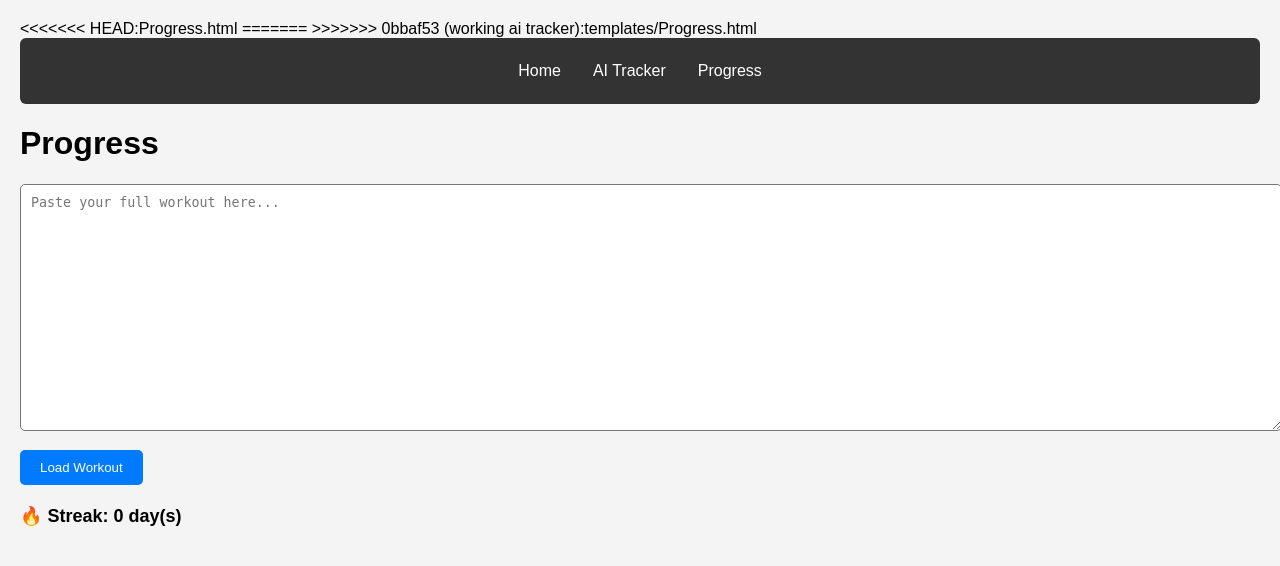
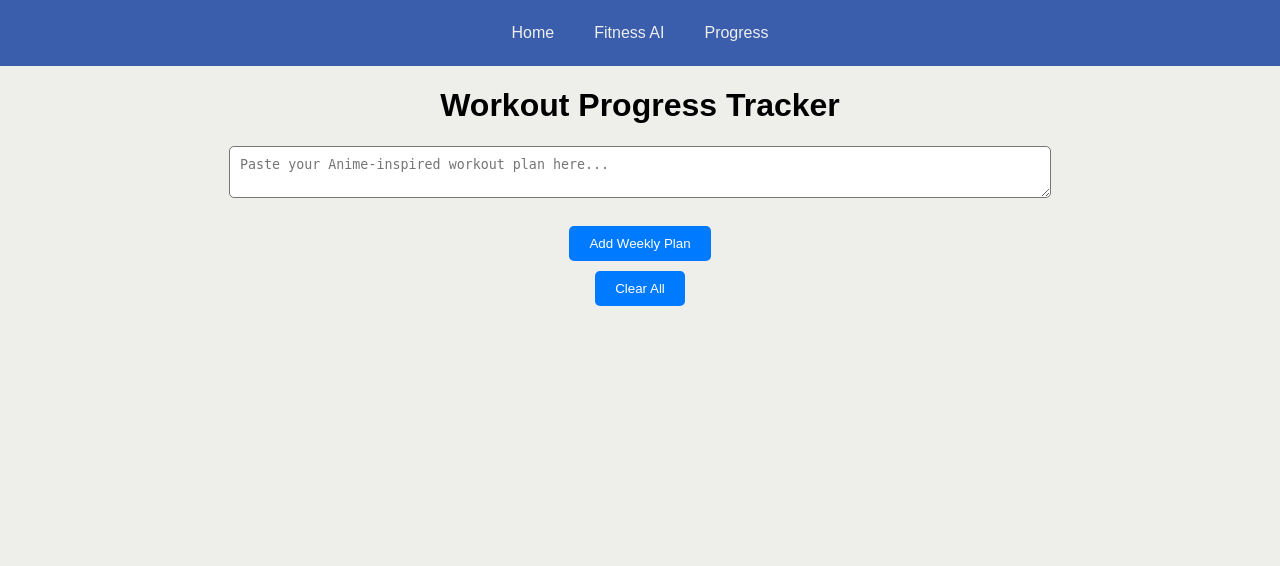
Before and after one commit to connorfeth/hackathon, a Flask app: page /Progress in a window 1280 px wide. Shown: the top 566 px of the page. Run offline with Flask 3, Linux system fonts and the light colour scheme.

Commit message:
final design

```diff
--- a/static/styles.css
+++ b/static/styles.css
@@ -75,7 +75,8 @@ body {
     margin-left: auto; /* Push the button to the right */
 }
 textarea {
-    width: 100%;
+    width: 100%; /* Make the text area take up the full width */
+    max-width: 800px; /* Set a maximum width for better readability */
     padding: 10px;
     border-radius: 5px;
     margin-bottom: 15px;
@@ -186,3 +198,97 @@ textarea {
     color: black;
     font-family: "Orbitron", sans-serif;
 }
+
+.chatbox::before {
+            content: '';
+            position: absolute;
+            width: 333px;
+            height: 333px;
+            background-image: url('/static/image1.jpeg'); /* Corrected path for the left image */
+            background-size: cover;
+            left: -350px;
+            top: 50%;
+            transform: translateY(-50%);
+        }
+
+        .chatbox::after {
+            content: '';
+            position: absolute;
+            width: 333px;
+            height: 333px;
+            background-image: url('/static/image2.png'); /* Corrected path for the right image */
+            background-size: cover;
+            right: -350px;
+            top: 50%;
+            transform: translateY(-50%);
+        }
+        .week-container {
+            display: flex;
+            flex-direction: column;
+            align-items: center;
+            margin: 20px auto;
+            padding: 15px;
+            border: 1px solid #ddd;
+            border-radius: 10px;
+            background-color: #f9f9f9;
+            box-shadow: 2px 2px 5px rgba(0, 0, 0, 0.1);
+            width: 100%; /* Make the week container wider */
+            max-width: 600px; /* Increase the maximum width */
+        }
+
+        .week-container h2 {
+            font-size: 20px;
+            margin-bottom: 10px;
+            cursor: pointer;
+        }
+
+        .day-header {
+            font-size: 16px;
+            font-weight: bold;
+            margin-top: 10px;
+        }
+
+        ul {
+            margin: 5px 0 20px 20px;
+        }
+        .output {
+            display: grid;
+            grid-template-columns: repeat(4, 1fr); /* Create a grid with 4 columns */
+            gap: 20px; /* Add spacing between items */
+            justify-content: center; /* Center the grid within the container */
+        }
+
+        .week-container {
+            width: 100%; /* Make the week container wider */
+            max-width: 800px; /* Increase the maximum width */
+        }
+
+        #output {
+            display: flex;
+            flex-direction: column;
+            align-items: center; /* Center the text and box */
+        }
+
+        textarea {
+            display: block;
+            margin: 0 auto; /* Center the text area */
+        }
+
+        h1 {
+            text-align: center; /* Center the title */
+        }
+
+        button {
+            display: block;
+            margin: 10px auto; /* Center the buttons */
+        }
+        .week-container div {
+            transition: all 0.3s ease; /* Smooth transition for dropdown */
+        }
+
+        .week-container div[style*="display: block"] {
+            padding: 10px;
+            background-color: #f9f9f9;
+            border: 1px solid #ddd;
+            border-radius: 5px;
+        }
--- a/templates/Progress.html
+++ b/templates/Progress.html
@@ -1,110 +1,22 @@
 <!DOCTYPE html>
 <html lang="en">
 <head>
-<<<<<<< HEAD:Progress.html
-    <meta charset="UTF-8">
-    <meta name="viewport" content="width=device-width, initial-scale=1.0">
-    <title>Simple Webpage</title>
-    <link rel="stylesheet" href="styles.css">
-=======
-  <meta charset="UTF-8" />
-  <title>Progress</title>
-  <style>
-    body {
-      font-family: Arial, sans-serif;
-      background: #f4f4f4;
-      padding: 20px;
-    }
-    .navbar {
-      background-color: #333;
-      overflow: hidden;
-      border-radius: 6px;
-      margin-bottom: 20px;
-    }
-    .navbar a {
-      float: left;
-      display: block;
-      color: white;
-      text-align: center;
-      padding: 14px 16px;
-      text-decoration: none;
-    }
-    .navbar a:hover {
-      background-color: #575757;
-    }
-    textarea {
-      width: 100%;
-      padding: 10px;
-      border-radius: 5px;
-      margin-bottom: 15px;
-    }
-    button {
-      padding: 10px 20px;
-      margin-bottom: 20px;
-      background-color: #007bff;
-      color: white;
-      border: none;
-      border-radius: 5px;
-      cursor: pointer;
-    }
-    .workout-section {
-      background: white;
-      border-radius: 10px;
-      padding: 15px;
-      margin-bottom: 20px;
-      box-shadow: 0 0 8px rgba(0,0,0,0.1);
-    }
-    .complete-btn {
-      padding: 8px 14px;
-      border: none;
-      border-radius: 5px;
-      cursor: pointer;
-      font-weight: bold;
-      margin-top: 10px;
-    }
-    .complete-btn.yes {
-      background-color: #28a745;
-      color: white;
-    }
-    .complete-btn.no {
-      background-color: #ccc;
-      color: #333;
-    }
-    .week-toggle {
-      cursor: pointer;
-      padding: 10px;
-      background-color: #e0e0e0;
-      border-radius: 6px;
-      font-weight: bold;
-      margin-bottom: 10px;
-      box-shadow: 0 2px 4px rgba(0,0,0,0.1);
-      transition: background-color 0.3s ease;
-    }
-    .week-toggle:hover {
-      background-color: #ccc;
-    }
-    #streakCounter {
-      font-weight: bold;
-      font-size: 18px;
-      margin-bottom: 20px;
-    }
-  </style>
->>>>>>> 0bbaf53 (working ai tracker):templates/Progress.html
+  <meta charset="UTF-8">
+  <title>Workout Progress Tracker</title>
+  <link rel="stylesheet" href="/static/styles.css">
 </head>
 <body>
   <div class="navbar">
-    <a href="home.html">Home</a>
-    <a href="AIWorkout.html">AI Tracker</a>
-    <a href="Progress.html">Progress</a>
+    <a href="/">Home</a>
+        <a href="/AIWorkout">Fitness AI</a>
+        <a href="/Progress">Progress</a>
   </div>
-
-  <h1>Progress</h1>
-
-  <textarea id="workoutInput" rows="15" placeholder="Paste your full workout here..."></textarea>
-  <button onclick="parseWorkout()">Load Workout</button>
-
-  <div id="streakCounter">🔥 Streak: 0 day(s)</div>
-  <div id="workoutSections"></div>
+  <h1>Workout Progress Tracker</h1>
+  <textarea id="workoutInput" placeholder="Paste your Anime-inspired workout plan here..."></textarea>
+  <br>
+  <button onclick="parseWorkout()">Add Weekly Plan</button>
+  <button onclick="clearAll()">Clear All</button>
+  <div id="output"></div>
 
   <script>
     let weekCount = 0;
@@ -118,12 +30,16 @@
 
       lines.forEach(line => {
         line = line.trim();
-        const dayMatch = line.match(/^(Monday|Tuesday|Wednesday|Thursday|Friday|Saturday|Sunday)/i);
+
+        // Match day names even if bolded like **Monday:**
+        const dayMatch = line.match(/\**(Monday|Tuesday|Wednesday|Thursday|Friday|Saturday|Sunday)\**:*/i);
         if (dayMatch) {
-          currentDay = dayMatch[0];
+          currentDay = dayMatch[1];
           days[currentDay] = [];
-        } else if (currentDay && line.startsWith("•")) {
-          days[currentDay].push(line.slice(1).trim());
+        } else if (currentDay && (line.startsWith("*") || line.startsWith("•"))) {
+          // Remove leading *, • and extra *
+          const cleanLine = line.replace(/^(\*|\•)+\s*/, "");
+          days[currentDay].push(cleanLine);
         }
       });
 
@@ -131,76 +47,72 @@
       const key = `parsedWorkoutPlan-week-${weekCount}`;
       localStorage.setItem(key, JSON.stringify(days));
       renderWorkout(days, weekCount);
+
+      document.getElementById("workoutInput").value = ""; // Clear the text area after parsing
     }
 
-    function renderWorkout(plan, weekNum) {
-      const container = document.getElementById("workoutSections");
+    function renderWorkout(days, weekNumber) {
+      const output = document.getElementById("output");
 
-      const toggle = document.createElement("div");
-      toggle.className = "week-toggle";
-      toggle.textContent = `Week ${weekNum}`;
-      const sectionWrapper = document.createElement("div");
-      sectionWrapper.style.display = "none";
+      const container = document.createElement("div");
+      container.className = "week-container";
 
-      toggle.addEventListener("click", () => {
-        sectionWrapper.style.display = sectionWrapper.style.display === "none" ? "block" : "none";
+      const weekTitle = document.createElement("h2");
+      weekTitle.textContent = `Week ${weekNumber}`;
+      weekTitle.style.cursor = "pointer";
+
+      const dropdownContent = document.createElement("div");
+      dropdownContent.style.display = "none";
+
+      weekTitle.addEventListener("click", () => {
+        dropdownContent.style.display = dropdownContent.style.display === "none" ? "block" : "none";
       });
 
-      container.appendChild(toggle);
-      container.appendChild(sectionWrapper);
+      container.appendChild(weekTitle);
+      container.appendChild(dropdownContent);
 
-      Object.entries(plan).forEach(([day, exercises]) => {
-        const section = document.createElement("div");
-        section.className = "workout-section";
+      for (const [day, items] of Object.entries(days)) {
+        const dayHeader = document.createElement("div");
+        dayHeader.className = "day-header";
+        dayHeader.innerHTML = `<strong>${day}</strong>`;
+        dropdownContent.appendChild(dayHeader);
 
-        const title = document.createElement("h2");
-        title.textContent = day;
-        section.appendChild(title);
-
-        const summary = document.createElement("p");
-        summary.innerHTML = exercises.map(e => "• " + e).join("<br>");
-        section.appendChild(summary);
-
-        const key = `week-${weekNum}-day-${day}`;
-        const btn = document.createElement("button");
-        const isComplete = localStorage.getItem(key) !== "false"; // default to YES
-        btn.textContent = isComplete ? "Yes" : "No";
-        btn.className = "complete-btn " + (isComplete ? "yes" : "no");
-
-        btn.addEventListener("click", () => {
-          const newState = btn.textContent === "Yes" ? false : true;
-          localStorage.setItem(key, newState);
-          btn.textContent = newState ? "Yes" : "No";
-          btn.className = "complete-btn " + (newState ? "yes" : "no");
-          updateStreak();
+        const ul = document.createElement("ul");
+        items.forEach(item => {
+          const li = document.createElement("li");
+          li.innerHTML = item.replace(/\*\*(.*?)\*\*/g, "<strong>$1</strong>"); // Format bold text
+          ul.appendChild(li);
         });
 
-        section.appendChild(btn);
-        sectionWrapper.appendChild(section);
-      });
+        dropdownContent.appendChild(ul);
+      }
 
-      updateStreak();
+      output.appendChild(container);
     }
 
-    function updateStreak() {
-      let total = 0;
-      Object.keys(localStorage).forEach(k => {
-        if (k.startsWith("week-") && localStorage.getItem(k) !== "false") {
-          total++;
+    function loadSavedWorkouts() {
+      for (let i = 0; i < localStorage.length; i++) {
+        const key = localStorage.key(i);
+        if (key.startsWith("parsedWorkoutPlan-week-")) {
+          const days = JSON.parse(localStorage.getItem(key));
+          const weekNumber = parseInt(key.split("-").pop());
+          if (weekNumber > weekCount) {
+            weekCount = weekNumber;
+          }
+          renderWorkout(days, weekNumber);
         }
-      });
-      document.getElementById("streakCounter").textContent = `🔥 Streak: ${total} day(s)`;
+      }
     }
 
-    window.addEventListener("load", () => {
-      Object.keys(localStorage).forEach(key => {
-        if (key.startsWith("parsedWorkoutPlan-week-")) {
-          const weekNum = key.split("-").pop();
-          const plan = JSON.parse(localStorage.getItem(key));
-          renderWorkout(plan, weekNum);
-        }
-      });
-    });
+    function clearAll() {
+      if (confirm("Are you sure you want to clear all saved workouts?")) {
+        localStorage.clear();
+        document.getElementById("output").innerHTML = "";
+        weekCount = 0;
+      }
+    }
+
+    window.onload = loadSavedWorkouts;
   </script>
 </body>
 </html>
```
Also changed, not shown: other parts of static/styles.css (+21 -10 lines), templates/AIWorkout.html (+29 -55 lines), templates/home.html (+4 -7 lines), static/image1.jpeg (renamed from image1.jpeg), static/image2.png (renamed from image2.png).
